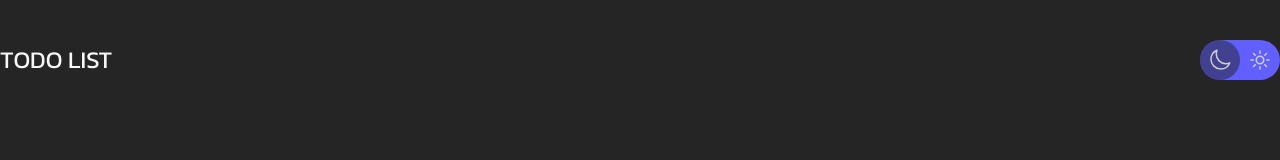
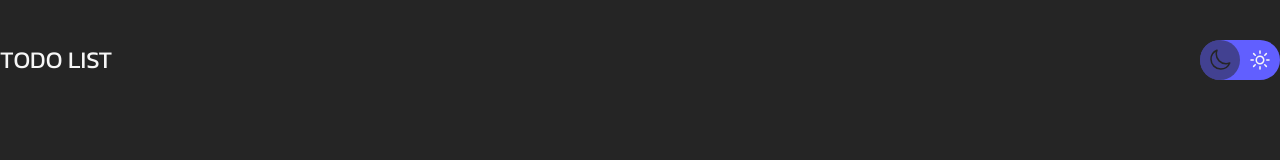
Before and after one commit to lvd536/React-Todo, a React (Vite) app: page / in a window 1280 px wide. Shown: the top 160 px of the page. Built offline with nearby package versions, Linux system fonts and the light colour scheme.

Commit message:
- Theme icons changes - Dynamic color in theme icons - Color change anims

```diff
--- a/src/assets/Moon.tsx
+++ b/src/assets/Moon.tsx
@@ -6,7 +6,7 @@ export default function Moon() {
       viewBox="0 0 24 24"
       strokeWidth={1.5}
       stroke="currentColor"
-      className="size-6 z-1"
+      className="size-6 z-1 text-white dark:text-black transition-colors duration-300"
     >
       <path
         strokeLinecap="round"
--- a/src/assets/Sun.tsx
+++ b/src/assets/Sun.tsx
@@ -6,7 +6,7 @@ export default function Sun() {
       viewBox="0 0 24 24"
       strokeWidth={1.5}
       stroke="currentColor"
-      className="size-6 z-1"
+      className="size-6 z-1 text-black dark:text-white transition-colors duration-300"
     >
       <path
         strokeLinecap="round"
```
